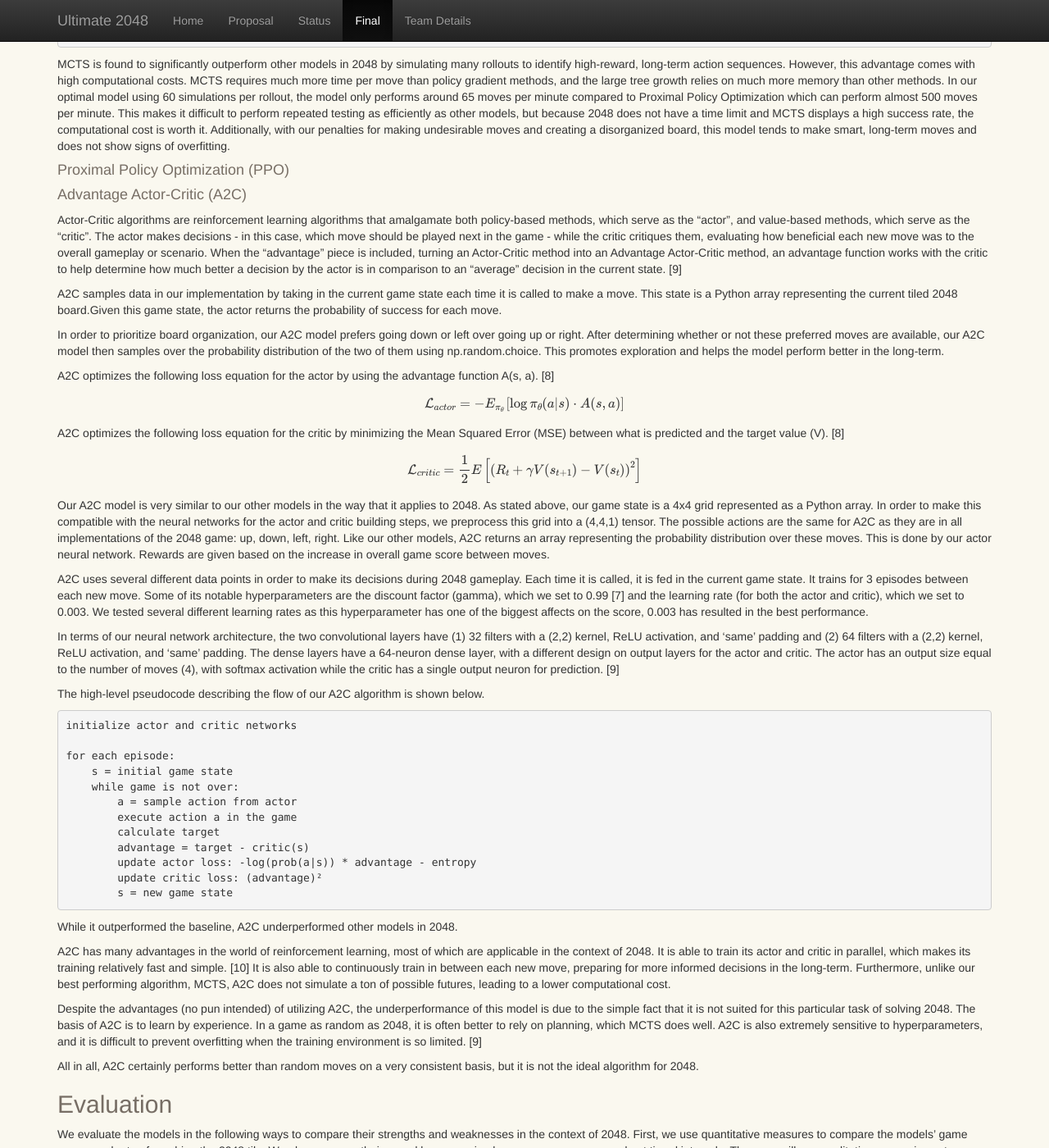
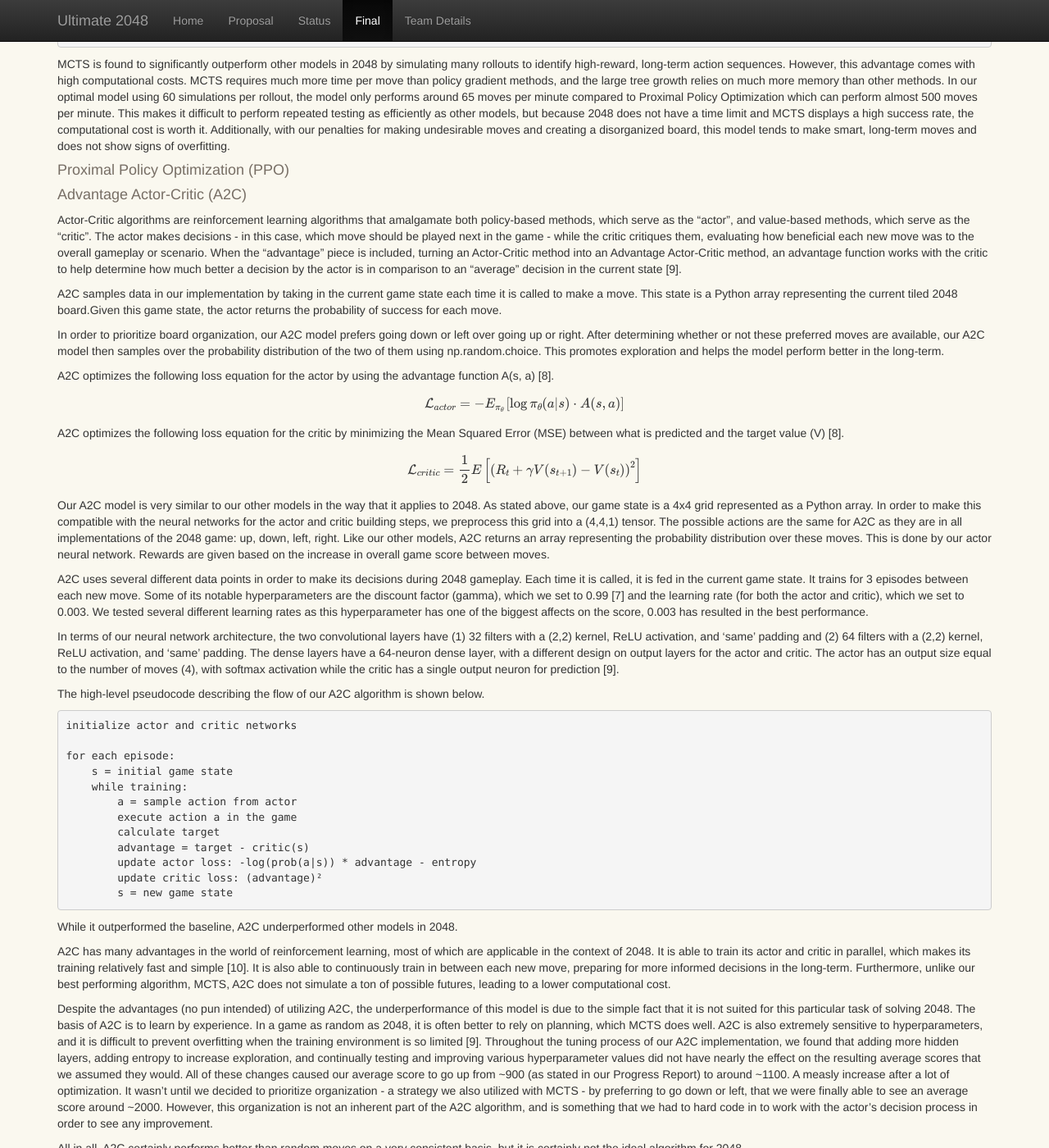
Before and after one commit to AnthonyCusi/ultimate-2048, a Jekyll site: the page built from docs/final.md, in a window 1280 px wide and 1400 px high, scrolled down 1638 px. Shown: the whole window at 82% size. Built offline with Jekyll 4.4.1, drawn with Linux system fonts in a browser that asks for light colours; formulas are drawn with MathJax 3; some of the changed text lies outside the part shown.

Commit message:
added more to a2c approach section + formatting

````diff
--- a/docs/final.md
+++ b/docs/final.md
@@ -65,19 +65,19 @@ MCTS is found to significantly outperform other models in 2048 by simulating man
 
 
 #### Advantage Actor-Critic (A2C)
-Actor-Critic algorithms are reinforcement learning algorithms that amalgamate both policy-based methods, which serve as the "actor", and value-based methods, which serve as the "critic". The actor makes decisions - in this case, which move should be played next in the game - while the critic critiques them, evaluating how beneficial each new move was to the overall gameplay or scenario. When the "advantage" piece is included, turning an Actor-Critic method into an Advantage Actor-Critic method, an advantage function works with the critic to help determine how much better a decision by the actor is in comparison to an "average" decision in the current state. [9]
+Actor-Critic algorithms are reinforcement learning algorithms that amalgamate both policy-based methods, which serve as the "actor", and value-based methods, which serve as the "critic". The actor makes decisions - in this case, which move should be played next in the game - while the critic critiques them, evaluating how beneficial each new move was to the overall gameplay or scenario. When the "advantage" piece is included, turning an Actor-Critic method into an Advantage Actor-Critic method, an advantage function works with the critic to help determine how much better a decision by the actor is in comparison to an "average" decision in the current state [9].
 
 A2C samples data in our implementation by taking in the current game state each time it is called to make a move. This state is a Python array representing the current tiled 2048 board.Given this game state, the actor returns the probability of success for each move.
 
 In order to prioritize board organization, our A2C model prefers going down or left over going up or right.  After determining whether or not these preferred moves are available, our A2C model then samples over the probability distribution of the two of them using np.random.choice. This promotes exploration and helps the model perform better in the long-term.
 
-A2C optimizes the following loss equation for the actor by using the advantage function A(s, a). [8]
+A2C optimizes the following loss equation for the actor by using the advantage function A(s, a) [8].
 
 $$
 \mathcal{L}_{actor} = -E_{\pi_\theta} \left[ \log \pi_\theta(a | s) \cdot A(s, a) \right]
 $$
 
-A2C optimizes the following loss equation for the critic by minimizing the Mean Squared Error (MSE) between what is predicted and the target value (V). [8]
+A2C optimizes the following loss equation for the critic by minimizing the Mean Squared Error (MSE) between what is predicted and the target value (V) [8].
 
 $$
 \mathcal{L}_{critic} = \frac{1}{2} E \left[ \left( R_t + \gamma V(s_{t+1}) - V(s_t) \right)^2 \right]
@@ -87,7 +87,7 @@ Our A2C model is very similar to our other models in the way that it applies to
 
 A2C uses several different data points in order to make its decisions during 2048 gameplay. Each time it is called, it is fed in the current game state. It trains for 3 episodes between each new move.  Some of its notable hyperparameters are the discount factor (gamma), which we set to 0.99 [7] and the learning rate (for both the actor and critic), which we set to 0.003.  We tested several different learning rates as this hyperparameter has one of the biggest affects on the score, 0.003 has resulted in the best performance.
 
-In terms of our neural network architecture, the two convolutional layers have (1) 32 filters with a (2,2) kernel, ReLU activation, and 'same' padding and (2) 64 filters with a (2,2) kernel, ReLU activation, and 'same' padding.  The dense layers have a 64-neuron dense layer, with a different design on output layers for the actor and critic.  The actor has an output size equal to the number of moves (4), with softmax activation while the critic has a single output neuron for prediction. [9]
+In terms of our neural network architecture, the two convolutional layers have (1) 32 filters with a (2,2) kernel, ReLU activation, and 'same' padding and (2) 64 filters with a (2,2) kernel, ReLU activation, and 'same' padding.  The dense layers have a 64-neuron dense layer, with a different design on output layers for the actor and critic.  The actor has an output size equal to the number of moves (4), with softmax activation while the critic has a single output neuron for prediction [9].
 
 The high-level pseudocode describing the flow of our A2C algorithm is shown below.
 ```
@@ -95,7 +95,7 @@ initialize actor and critic networks
 
 for each episode:
     s = initial game state
-    while game is not over:
+    while training:
         a = sample action from actor
         execute action a in the game
         calculate target
@@ -107,11 +107,11 @@ for each episode:
 
 While it outperformed the baseline, A2C underperformed other models in 2048.
 
-A2C has many advantages in the world of reinforcement learning, most of which are applicable in the context of 2048.  It is able to train its actor and critic in parallel, which makes its training relatively fast and simple. [10]  It is also able to continuously train in between each new move, preparing for more informed decisions in the long-term.  Furthermore, unlike our best performing algorithm, MCTS, A2C does not simulate a ton of possible futures, leading to a lower computational cost.
+A2C has many advantages in the world of reinforcement learning, most of which are applicable in the context of 2048.  It is able to train its actor and critic in parallel, which makes its training relatively fast and simple [10]. It is also able to continuously train in between each new move, preparing for more informed decisions in the long-term.  Furthermore, unlike our best performing algorithm, MCTS, A2C does not simulate a ton of possible futures, leading to a lower computational cost.
 
-Despite the advantages (no pun intended) of utilizing A2C, the underperformance of this model is due to the simple fact that it is not suited for this particular task of solving 2048.  The basis of A2C is to learn by experience.  In a game as random as 2048, it is often better to rely on planning, which MCTS does well.  A2C is also extremely sensitive to hyperparameters, and it is difficult to prevent overfitting when the training environment is so limited. [9]
+Despite the advantages (no pun intended) of utilizing A2C, the underperformance of this model is due to the simple fact that it is not suited for this particular task of solving 2048. The basis of A2C is to learn by experience. In a game as random as 2048, it is often better to rely on planning, which MCTS does well. A2C is also extremely sensitive to hyperparameters, and it is difficult to prevent overfitting when the training environment is so limited [9].  Throughout the tuning process of our A2C implementation, we found that adding more hidden layers, adding entropy to increase exploration, and continually testing and improving various hyperparameter values did not have nearly the effect on the resulting average scores that we assumed they would.  All of these changes caused our average score to go up from ~900 (as stated in our Progress Report) to around ~1100.  A measly increase after a lot of optimization.  It wasn't until we decided to prioritize organization - a strategy we also utilized with MCTS - by preferring to go down or left, that we were finally able to see an average score around ~2000.  However, this organization is not an inherent part of the A2C algorithm, and is something that we had to hard code in to work with the actor's decision process in order to see any improvement.
 
-All in all, A2C certainly performs better than random moves on a very consistent basis, but it is not the ideal algorithm for 2048.
+All in all, A2C certainly performs better than random moves on a very consistent basis, but it is certainly not the ideal algorithm for 2048.
 
 
 ## Evaluation
````
